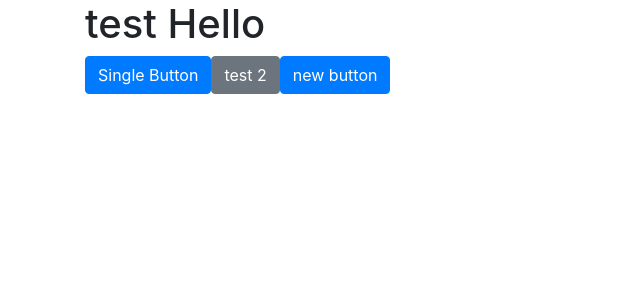
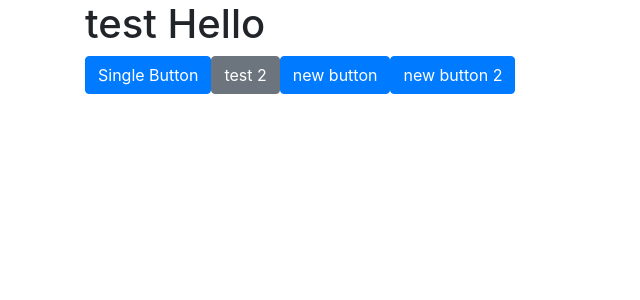
Before and after one commit to JoannaDrozdz/angular-test-bootstrap, an Angular app: page / in a window 1280 px wide. Shown: the top 300 px of the page, without its empty margins (0-640 px from the left). Built offline with nearby package versions, Linux system fonts and the light colour scheme.

Commit message:
add another button

```diff
--- a/src/app/app.component.html
+++ b/src/app/app.component.html
@@ -5,4 +5,5 @@
   </button>
   <button class="btn btn-secondary">test 2</button>
   <button class="btn btn-primary testy">new button</button>
+  <button class="btn btn-primary testy">new button 2</button>
 </div>
```
